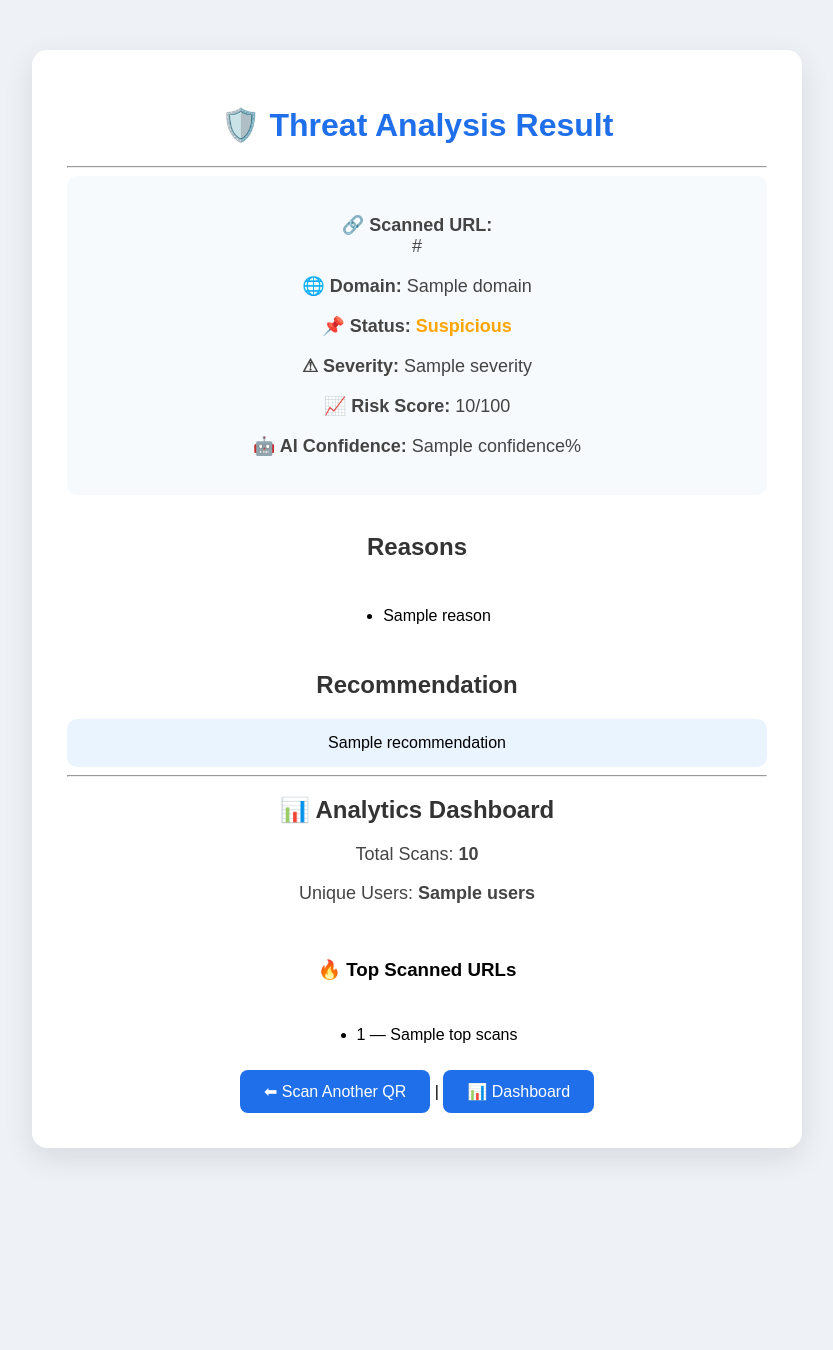
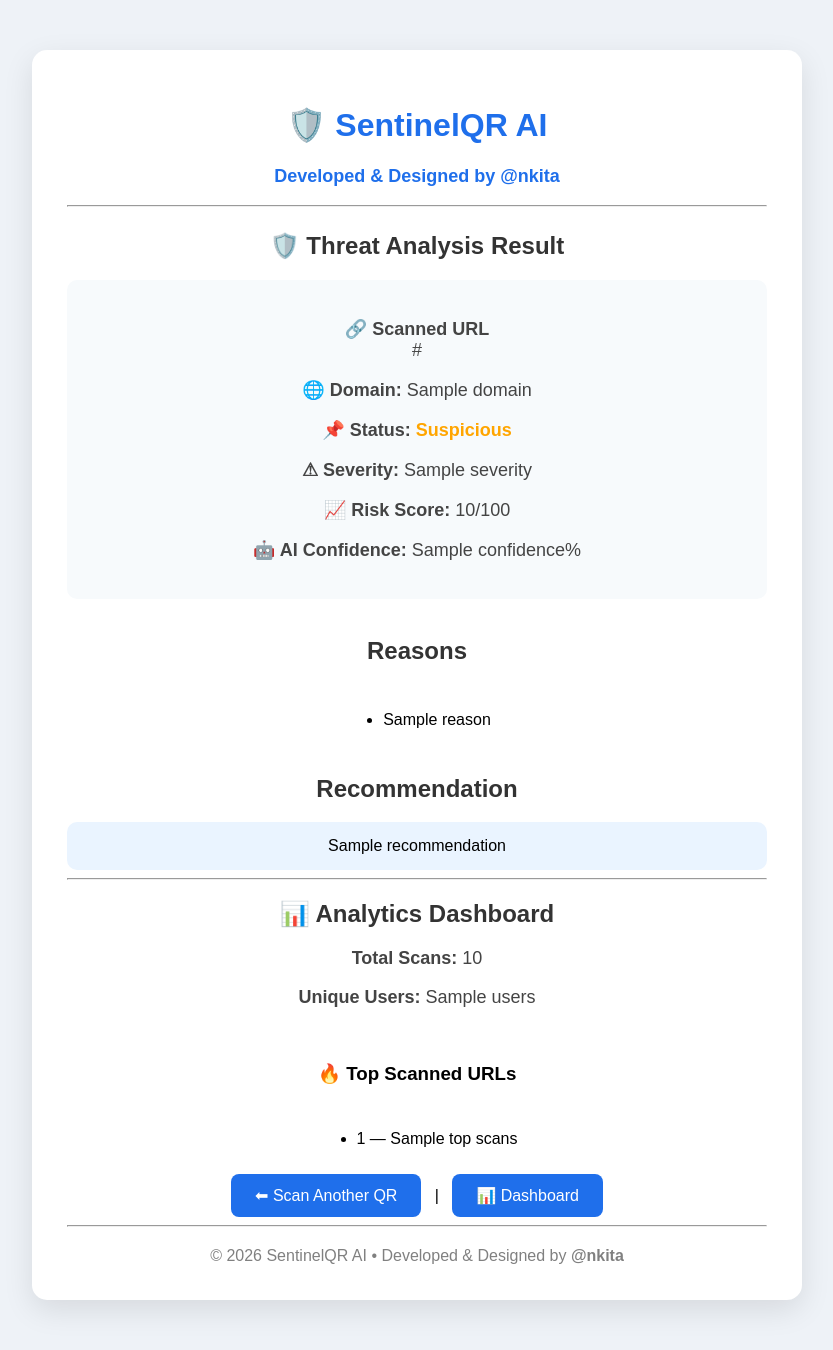
Before and after one commit to Ankita786-code/sentinelqr-ai, a Flask app: template templates/result.html in a window 1280 px wide. Shown: the whole page, without its empty margins (223-1056 px from the left). Before the commit the page ends 1158 px from the top, so only its background shows below. Run offline with Flask 3, Linux system fonts and the light colour scheme; the template is opened without the code that fills it: most values are stand-ins (such as "Sample title", 1, 10 or a date in 2020); parts of the project's set-up code (start-up, migrations or seed data) failed here and were passed over.

Commit message:
Refactor result.html for improved layout and styling

```diff
--- a/templates/result.html
+++ b/templates/result.html
@@ -1,73 +1,52 @@
 <!DOCTYPE html>
-
-<html>
+<html lang="en">
 
 <head>
+    <meta charset="UTF-8">
+    <title>SentinelQR AI - Threat Analysis</title>
 
-<meta charset="UTF-8">
-
-<title>Threat Analysis Result</title>
-
-<link
-rel="stylesheet"
+    <link rel="stylesheet"
           href="{{ url_for('static', filename='style.css') }}">
-
 </head>
 
 <body>
 
 <div class="container">
 
-<h1>🛡️ Threat Analysis Result</h1>
+    <div style="text-align:center;margin-bottom:25px;">
+        <h1>🛡️ SentinelQR AI</h1>
+        <p style="font-size:18px;color:#1f6feb;font-weight:bold;">
+            Developed & Designed by <strong>@nkita</strong>
+        </p>
+        <hr>
+    </div>
 
-<hr>
+    <h2>🛡️ Threat Analysis Result</h2>
 
     <div class="result-box">
 
-<p>
-<b>🔗 Scanned URL:</b><br>
-{{ url }}
-</p>
+        <p><b>🔗 Scanned URL</b><br>{{ url }}</p>
 
-<p>
-<b>🌐 Domain:</b>
-{{ domain }}
-</p>
+        <p><b>🌐 Domain:</b> {{ domain }}</p>
 
         <p>
             <b>📌 Status:</b>
 
             {% if status=="Safe" %}
-<span class="safe">{{status}}</span>
-
+                <span class="safe">{{ status }}</span>
             {% elif status=="Suspicious" %}
-<span class="warning">{{status}}</span>
-
+                <span class="warning">{{ status }}</span>
             {% else %}
-<span class="danger">{{status}}</span>
-
+                <span class="danger">{{ status }}</span>
             {% endif %}
 
         </p>
 
-<p>
-<b>⚠ Severity:</b>
-{{ severity }}
-</p>
+        <p><b>⚠ Severity:</b> {{ severity }}</p>
 
-<p>
-<b>📈 Risk Score:</b>
+        <p><b>📈 Risk Score:</b> {{ risk_score }}/100</p>
 
-{{ risk_score }}/100
-
-</p>
-
-<p>
-<b>🤖 AI Confidence:</b>
-
-{{ confidence }}%
-
-</p>
+        <p><b>🤖 AI Confidence:</b> {{ confidence }}%</p>
 
     </div>
 
@@ -76,21 +55,13 @@ href="{{ url_for('static', filename='style.css') }}">
     <h2>Reasons</h2>
 
     {% if reasons %}
-
     <ul>
-
         {% for r in reasons %}
-
         <li>{{ r }}</li>
-
         {% endfor %}
-
     </ul>
-
     {% else %}
-
     <p>No suspicious indicators found.</p>
-
     {% endif %}
 
     <br>
@@ -98,77 +69,46 @@ href="{{ url_for('static', filename='style.css') }}">
     <h2>Recommendation</h2>
 
     <div class="recommend">
-
         {{ recommendation }}
-
     </div>
 
     <hr>
 
     <h2>📊 Analytics Dashboard</h2>
 
-<p>
+    <p><b>Total Scans:</b> {{ total }}</p>
 
-Total Scans:
-<b>{{ total }}</b>
-
-</p>
-
-<p>
-
-Unique Users:
-<b>{{ users }}</b>
-
-</p>
+    <p><b>Unique Users:</b> {{ users }}</p>
 
     <br>
 
     <h3>🔥 Top Scanned URLs</h3>
 
     {% if top %}
-
     <ul>
-
         {% for q in top %}
-
-<li>
-
-{{ q[0] }}
-
-—
-
-{{ q[1] }} scans
-
-</li>
-
+        <li>{{ q[0] }} — {{ q[1] }} scans</li>
         {% endfor %}
-
     </ul>
-
     {% else %}
-
     <p>No scan history available.</p>
-
     {% endif %}
 
     <br>
 
-<a href="/" class="btn">
+    <a href="/" class="btn">⬅ Scan Another QR</a>
 
-⬅ Scan Another QR
+    &nbsp; | &nbsp;
 
-</a>
+    <a href="/dashboard" class="btn">📊 Dashboard</a>
 
-|
+    <hr>
 
-<a href="/dashboard" class="btn">
-
-📊 Dashboard
-
-</a>
+    <div style="text-align:center;color:gray;margin-top:20px;">
+        © 2026 SentinelQR AI • Developed & Designed by <b>@nkita</b>
+    </div>
 
 </div>
 
 </body>
-
 </html>
```
Lines whose indentation alone changed are shown as unchanged.
